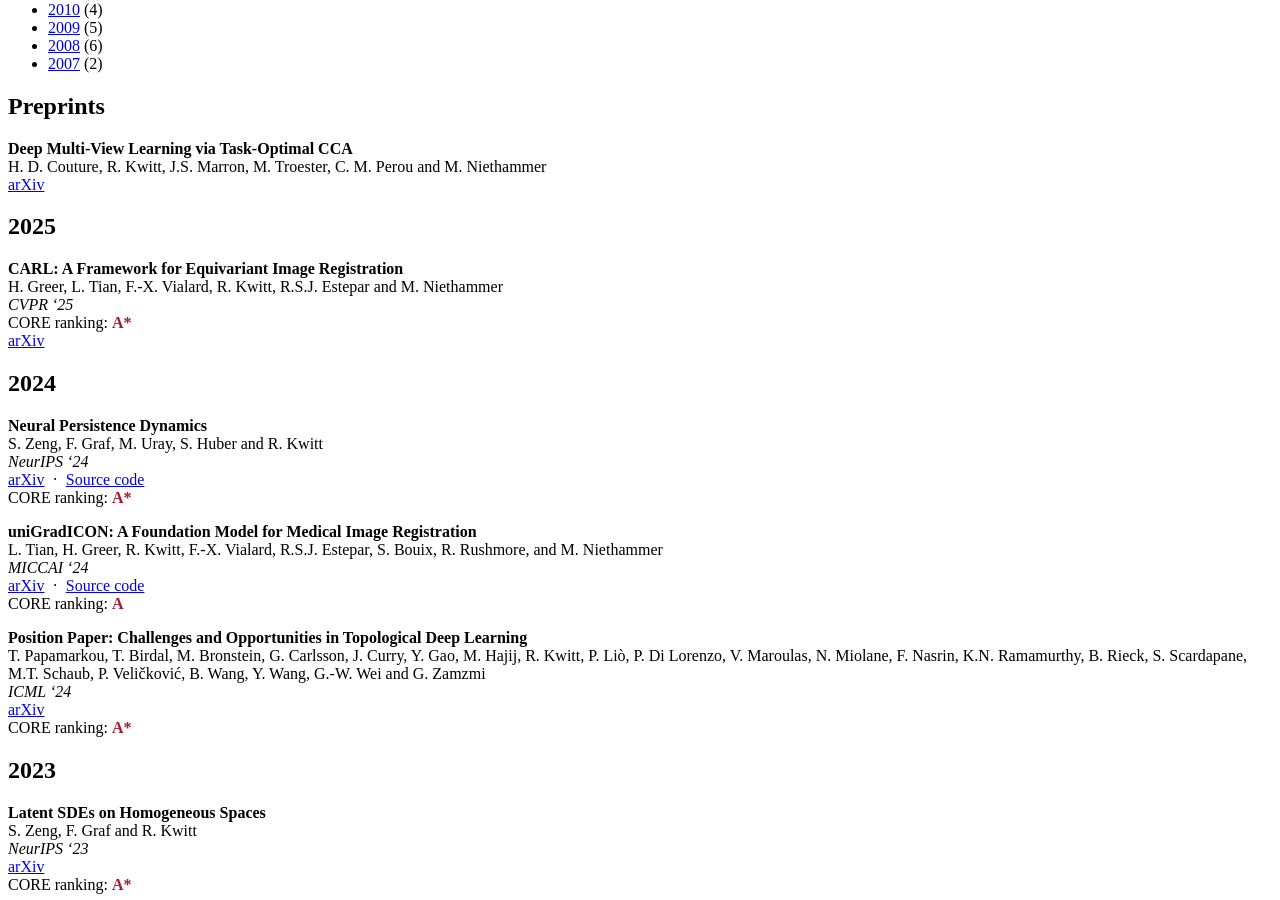
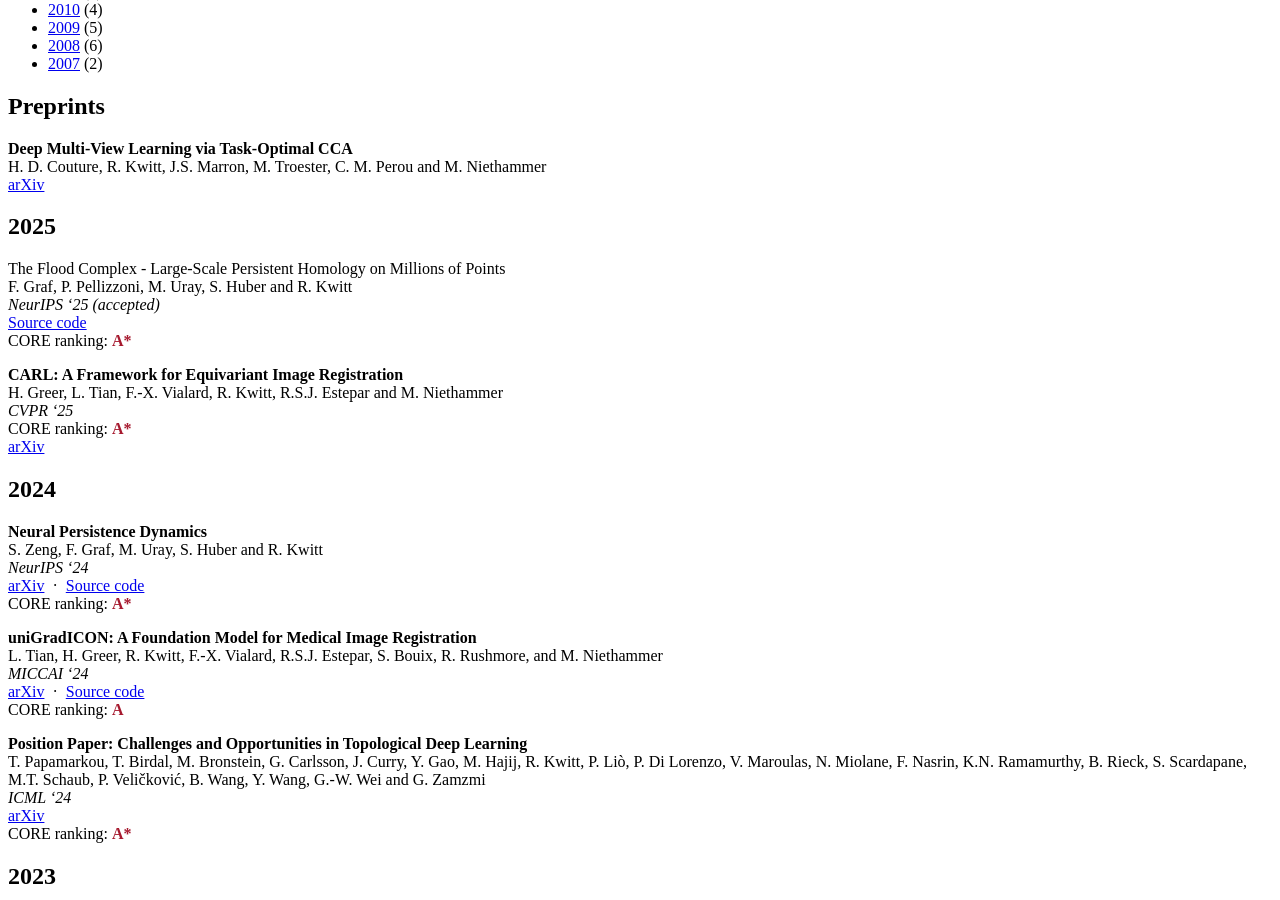
Before and after one commit to rkwitt/rkwitt.github.io, a Jekyll site: the page built from publications.md, in a window 1280 px wide and 900 px high, scrolled down 574 px. Built offline with Jekyll 4.4.1, drawn with Linux system fonts in a browser that asks for light colours; nearby versions of some CDN libraries; a style sheet for code colours, icons or effects is not loaded.

Commit message:
UPD: publications.md

```diff
--- a/publications.md
+++ b/publications.md
@@ -40,6 +40,12 @@ H. D. Couture, R. Kwitt, J.S. Marron, M. Troester, C. M. Perou and M. Niethammer
 [arXiv](https://arxiv.org/abs/1907.07739)
 
 ## 2025
+
+The Flood Complex - Large-Scale Persistent Homology on Millions of Points
+F. Graf, P. Pellizzoni, M. Uray, S. Huber and R. Kwitt
+*NeurIPS '25 (accepted)*
+[Source code](https://github.com/plus-rkwitt/flooder)
+CORE ranking: **<span style="color:#A6192E">A*</span>**
 
 **CARL: A Framework for Equivariant Image Registration**
 H. Greer, L. Tian, F.-X. Vialard, R. Kwitt, R.S.J. Estepar and M. Niethammer
```
Also changed, not shown: index.md (+1 -1 lines).
